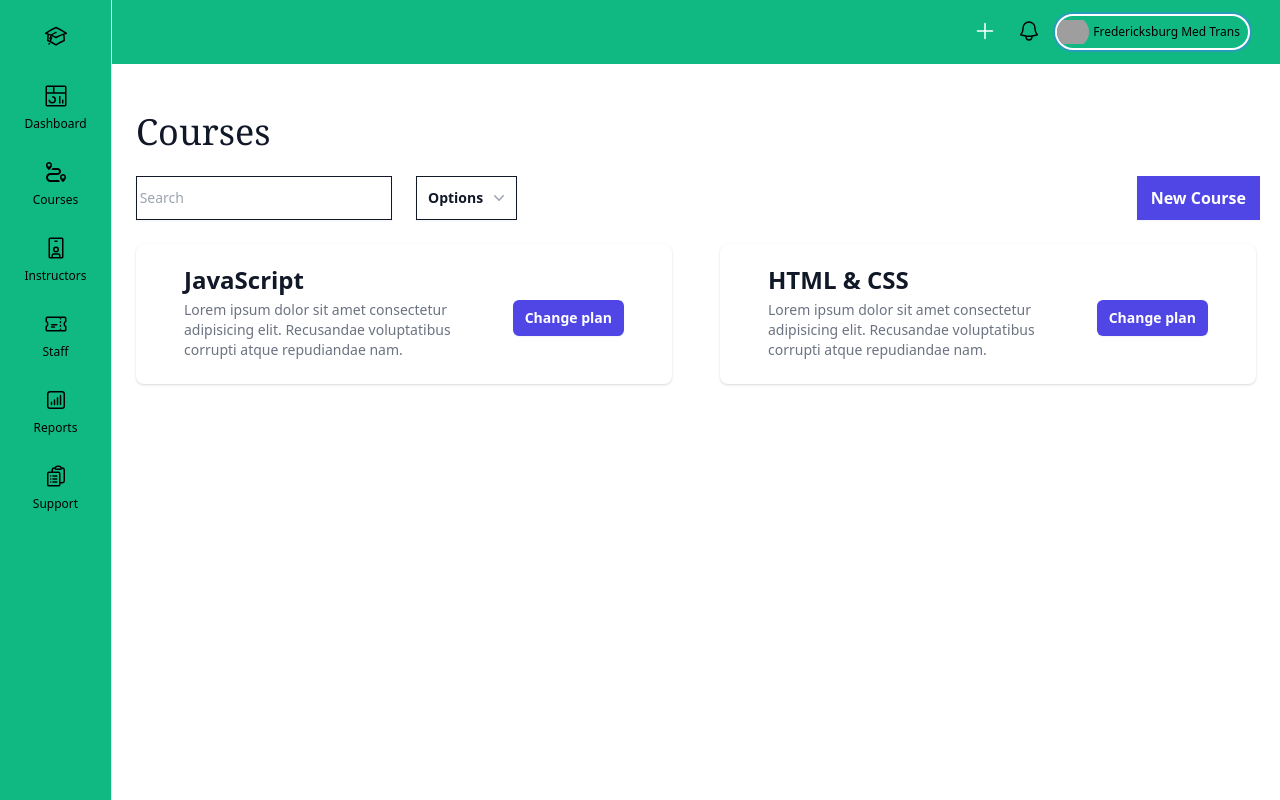
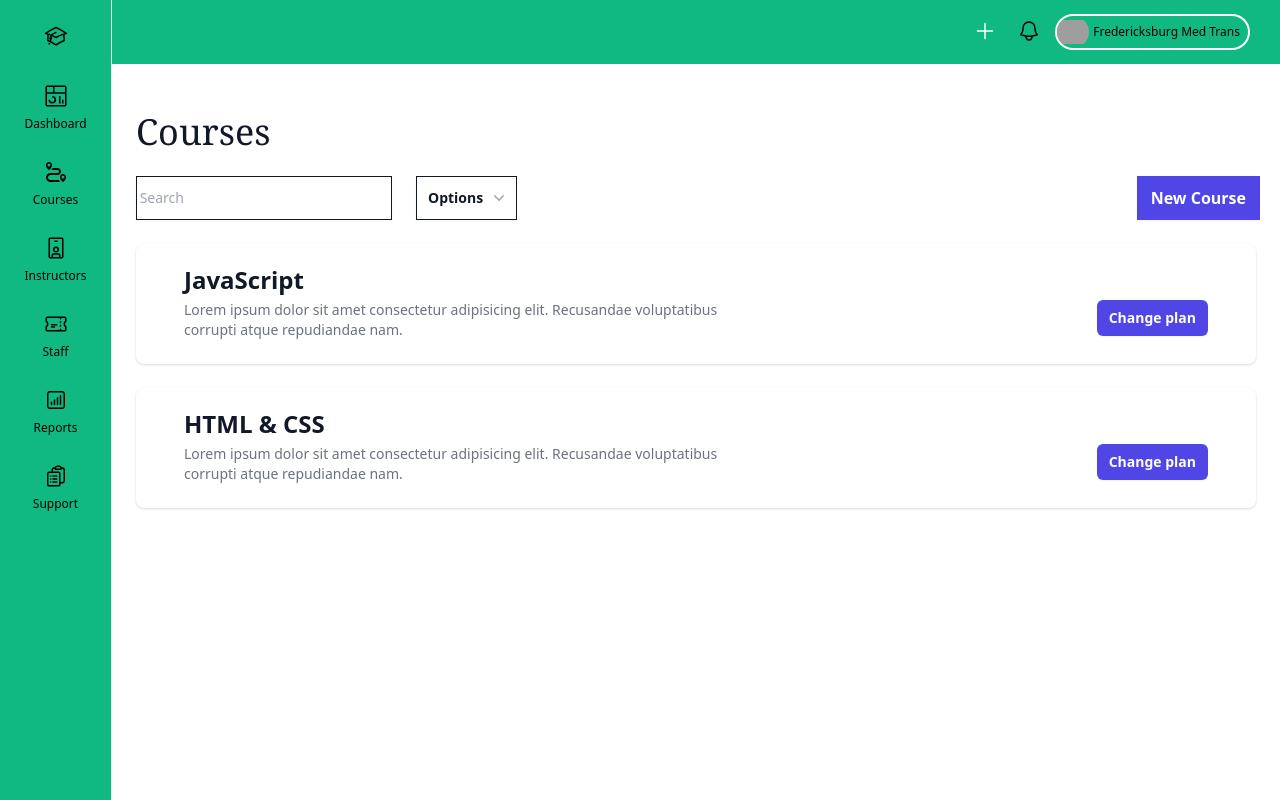
Before and after one commit to 1TaimoorSajjad/LMS-Design, an Angular app: page /courses in a window 1280 px wide. Built offline with nearby package versions, Linux system fonts and the light colour scheme; grey boxes are pictures that could not be loaded.

Commit message:
workking on course page

```diff
--- a/src/app/components/courses/add-course/add-course.component.html
+++ b/src/app/components/courses/add-course/add-course.component.html
@@ -0,0 +1,5 @@
+<div>
+    <header>
+
+    </header>
+</div>
--- a/src/app/components/courses/course-list/course-list.component.html
+++ b/src/app/components/courses/course-list/course-list.component.html
@@ -63,13 +63,12 @@
                     </div>
                 </div>
                 <div class="mr-5">
-                    <button type=" button" routerLink="/add-course"
-                        class=" bg-indigo-600 px-3.5 py-2.5 text-medium font-semibold text-white shadow-sm hover:bg-indigo-500 focus-visible:outline focus-visible:outline-2 focus-visible:outline-offset-2 focus-visible:outline-indigo-600">
+                    <button type=" button" routerLink="/add-course" class="btn-primary">
                         New Course</button>
                 </div>
             </div>
             <!-- Course List -->
-            <div class="flex">
+            <div class="">
                 <div class="bg-white shadow sm:rounded-lg m-6 px-6">
                     <div class="px-4 py-5 sm:p-6">
                         <h3 class="text-medium text-2xl font-semibold leading-6 text-gray-900">JavaScript</h3>
--- a/src/app/components/header/header.component.html
+++ b/src/app/components/header/header.component.html
@@ -138,7 +138,7 @@
                 <div class="relative ml-3">
                     <div>
                         <button type="button"
-                            class="flex rounded-full items-center bg-header-base text-sm focus:outline-none ring-2 ring-header-primary ring-offset-2 xl:pr-2"
+                            class="flex rounded-full items-center bg-green-500 text-sm focus:outline-none ring-2 ring-green-500 ring-offset-2 xl:pr-2"
                             id="user-menu-button" aria-expanded="false" aria-haspopup="true">
                             <span class="sr-only">Open user menu</span>
                             <img class="h-8 w-8 rounded-full object-scale-down"
--- a/src/index.html
+++ b/src/index.html
@@ -7,10 +7,10 @@
   <base href="/">
   <meta name="viewport" content="width=device-width, initial-scale=1">
   <link rel="icon" type="image/x-icon" href="favicon.ico">
+
 </head>
 
 <body>
-
   <app-root></app-root>
 </body>
 
--- a/src/styles.css
+++ b/src/styles.css
@@ -1,3 +1,9 @@
 @tailwind base;
 @tailwind components;
 @tailwind utilities;
+
+@layer base {
+    .btn-primary {
+        @apply bg-indigo-600 px-3.5 py-2.5 font-semibold text-white shadow-sm hover:bg-indigo-500
+    }
+}
```
